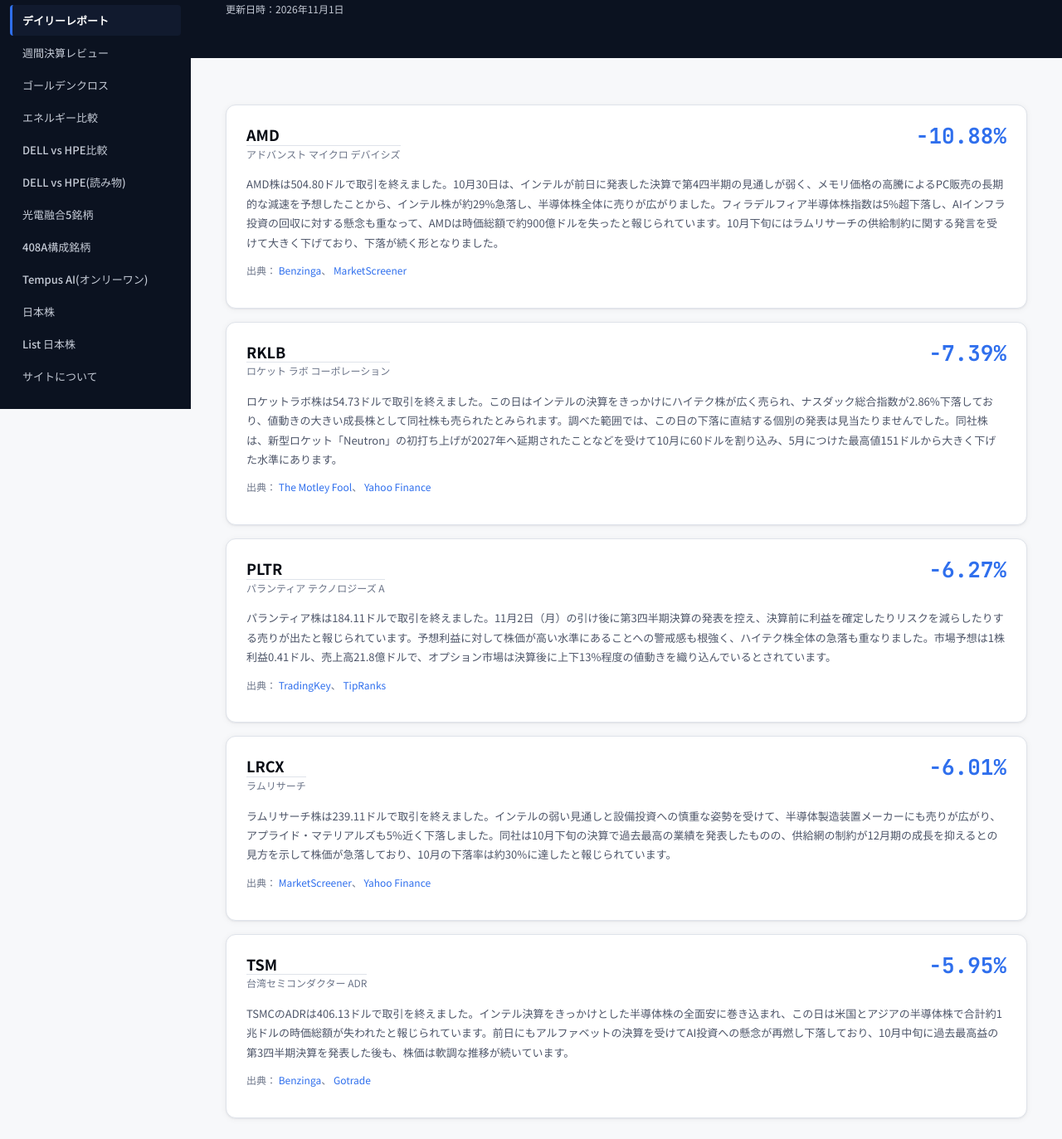
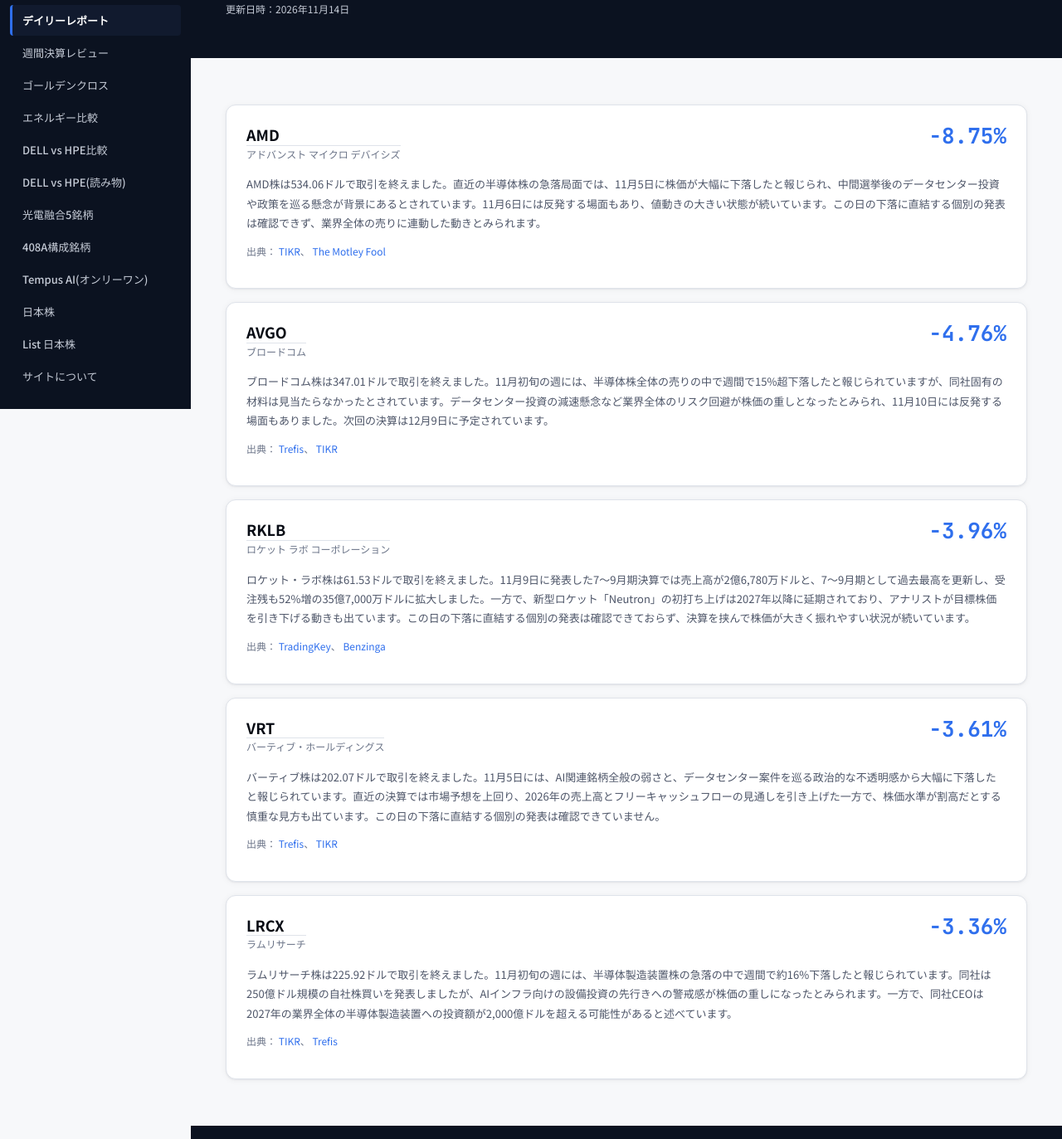
Before and after one commit to rio-tatibana/rio-quant-report, a plain HTML site: page daily-report.html in a window 1280 px wide. Shown: the part 307-1680 px from the top of the page at 83% size. Drawn offline with Linux system fonts and the light colour scheme.

Commit message:
Update
Co-Authored-By: Claude Haiku 5.5 <noreply@anthropic.com>

```diff
--- a/daily-report.html
+++ b/daily-report.html
@@ -31,12 +31,12 @@
       <div class="container">
         <div class="eyebrow">DAILY MOVERS REPORT</div>
         <h1>デイリーレポート：値動き上位5銘柄</h1>
-        <p>保有ポートフォリオ32銘柄のうち、直近営業日（2026年10月30日）の値動きが大きかった上位5銘柄について、株価変動の背景・直近の決算内容をまとめました。</p>
+        <p>保有ポートフォリオ32銘柄のうち、直近営業日（2026年11月13日）の値動きが大きかった上位5銘柄について、株価変動の背景をまとめました。</p>
         <div class="methodology">
           <b>このレポートについて</b><br>
           data/stocks.json の前日比（ret_1d）が大きい順（絶対値ベース）に5銘柄を自動抽出し、各銘柄の直近ニュース・決算発表の内容をもとにrioが要約しています。投資助言ではありません。
         </div>
-        <p class="source-links">更新日時：2026年11月1日</p>
+        <p class="source-links">更新日時：2026年11月14日</p>
       </div>
     </section>
 
@@ -46,75 +46,75 @@
           <div class="mover-card">
             <div class="mover-card-head">
               <div class="name-cell"><span class="ticker">AMD</span><span class="company">アドバンスト マイクロ デバイシズ</span></div>
-              <span class="mover-ret down">-10.88%</span>
+              <span class="mover-ret down">-8.75%</span>
             </div>
             <p class="mover-body">
-              AMD株は504.80ドルで取引を終えました。10月30日は、インテルが前日に発表した決算で第4四半期の見通しが弱く、メモリ価格の高騰によるPC販売の長期的な減速を予想したことから、インテル株が約29%急落し、半導体株全体に売りが広がりました。フィラデルフィア半導体株指数は5%超下落し、AIインフラ投資の回収に対する懸念も重なって、AMDは時価総額で約900億ドルを失ったと報じられています。10月下旬にはラムリサーチの供給制約に関する発言を受けて大きく下げており、下落が続く形となりました。
+              AMD株は534.06ドルで取引を終えました。直近の半導体株の急落局面では、11月5日に株価が大幅に下落したと報じられ、中間選挙後のデータセンター投資や政策を巡る懸念が背景にあるとされています。11月6日には反発する場面もあり、値動きの大きい状態が続いています。この日の下落に直結する個別の発表は確認できず、業界全体の売りに連動した動きとみられます。
             </p>
             <p class="mover-source">
               出典：
-              <a href="https://www.benzinga.com/markets/tech/26/10/62749985/chip-stocks-1-trillion-wipeout-intel-nvidia-amd-tsmc-broadcom" target="_blank" rel="noopener">Benzinga</a>、
-              <a href="https://www.marketscreener.com/news/semiconductor-stocks-fall-as-intel-earnings-trigger-broad-tech-selloff-ce785fdbdc8ffe23" target="_blank" rel="noopener">MarketScreener</a>
+              <a href="https://www.tikr.com/blog/amd-stock-dropped-11-last-week-is-intels-pc-warning-really-that-bad" target="_blank" rel="noopener">TIKR</a>、
+              <a href="https://www.fool.com/investing/2026/11/05/why-amd-stock-is-down-today/" target="_blank" rel="noopener">The Motley Fool</a>
+            </p>
+          </div>
+
+          <div class="mover-card">
+            <div class="mover-card-head">
+              <div class="name-cell"><span class="ticker">AVGO</span><span class="company">ブロードコム</span></div>
+              <span class="mover-ret down">-4.76%</span>
+            </div>
+            <p class="mover-body">
+              ブロードコム株は347.01ドルで取引を終えました。11月初旬の週には、半導体株全体の売りの中で週間で15%超下落したと報じられていますが、同社固有の材料は見当たらなかったとされています。データセンター投資の減速懸念など業界全体のリスク回避が株価の重しとなったとみられ、11月10日には反発する場面もありました。次回の決算は12月9日に予定されています。
+            </p>
+            <p class="mover-source">
+              出典：
+              <a href="https://www.trefis.com/stock/avgo/articles/623354/what-just-happened-to-broadcom-stock/2026-11-06" target="_blank" rel="noopener">Trefis</a>、
+              <a href="https://www.tikr.com/blog/broadcom-just-dropped-15-in-a-week-is-it-time-to-sell-or-load-up" target="_blank" rel="noopener">TIKR</a>
             </p>
           </div>
 
           <div class="mover-card">
             <div class="mover-card-head">
               <div class="name-cell"><span class="ticker">RKLB</span><span class="company">ロケット ラボ コーポレーション</span></div>
-              <span class="mover-ret down">-7.39%</span>
+              <span class="mover-ret down">-3.96%</span>
             </div>
             <p class="mover-body">
-              ロケットラボ株は54.73ドルで取引を終えました。この日はインテルの決算をきっかけにハイテク株が広く売られ、ナスダック総合指数が2.86%下落しており、値動きの大きい成長株として同社株も売られたとみられます。調べた範囲では、この日の下落に直結する個別の発表は見当たりませんでした。同社株は、新型ロケット「Neutron」の初打ち上げが2027年へ延期されたことなどを受けて10月に60ドルを割り込み、5月につけた最高値151ドルから大きく下げた水準にあります。
+              ロケット・ラボ株は61.53ドルで取引を終えました。11月9日に発表した7〜9月期決算では売上高が2億6,780万ドルと、7〜9月期として過去最高を更新し、受注残も52%増の35億7,000万ドルに拡大しました。一方で、新型ロケット「Neutron」の初打ち上げは2027年以降に延期されており、アナリストが目標株価を引き下げる動きも出ています。この日の下落に直結する個別の発表は確認できておらず、決算を挟んで株価が大きく振れやすい状況が続いています。
             </p>
             <p class="mover-source">
               出典：
-              <a href="https://www.fool.com/investing/2026/10/30/rocket-lab-is-it-finally-time-to-buy-below-60/" target="_blank" rel="noopener">The Motley Fool</a>、
-              <a href="https://finance.yahoo.com/markets/live/stock-market-today-friday-october-30-dow-sp-500-nasdaq-amazon-intel-ai-sell-off-191429143.html" target="_blank" rel="noopener">Yahoo Finance</a>
+              <a href="https://www.tradingkey.com/analysis/stocks/us-stocks/262300436-rocket-lab-stock-reclaims-55-record-q3-backlog-68-trendline-november-11-2026-tradingkey" target="_blank" rel="noopener">TradingKey</a>、
+              <a href="https://www.benzinga.com/trading-ideas/long-ideas/26/11/63209637/rocket-lab-stock-wall-street-cuts" target="_blank" rel="noopener">Benzinga</a>
             </p>
           </div>
 
           <div class="mover-card">
             <div class="mover-card-head">
-              <div class="name-cell"><span class="ticker">PLTR</span><span class="company">パランティア テクノロジーズ A</span></div>
-              <span class="mover-ret down">-6.27%</span>
+              <div class="name-cell"><span class="ticker">VRT</span><span class="company">バーティブ・ホールディングス</span></div>
+              <span class="mover-ret down">-3.61%</span>
             </div>
             <p class="mover-body">
-              パランティア株は184.11ドルで取引を終えました。11月2日（月）の引け後に第3四半期決算の発表を控え、決算前に利益を確定したりリスクを減らしたりする売りが出たと報じられています。予想利益に対して株価が高い水準にあることへの警戒感も根強く、ハイテク株全体の急落も重なりました。市場予想は1株利益0.41ドル、売上高21.8億ドルで、オプション市場は決算後に上下13%程度の値動きを織り込んでいるとされています。
+              バーティブ株は202.07ドルで取引を終えました。11月5日には、AI関連銘柄全般の弱さと、データセンター案件を巡る政治的な不透明感から大幅に下落したと報じられています。直近の決算では市場予想を上回り、2026年の売上高とフリーキャッシュフローの見通しを引き上げた一方で、株価水準が割高だとする慎重な見方も出ています。この日の下落に直結する個別の発表は確認できていません。
             </p>
             <p class="mover-source">
               出典：
-              <a href="https://www.tradingkey.com/news/market-movers/262260991-market-movers-pltr-20261030" target="_blank" rel="noopener">TradingKey</a>、
-              <a href="https://www.tipranks.com/news/palantir-q3-earnings-are-on-nov-2-options-traders-brace-for-a-13-3-move-in-pltr-stock" target="_blank" rel="noopener">TipRanks</a>
+              <a href="https://www.trefis.com/stock/vrt/articles/623340/what-is-behind-the-drop-in-vertiv-stock/2026-11-06" target="_blank" rel="noopener">Trefis</a>、
+              <a href="https://www.tikr.com/blog/vertiv-beat-by-550-million-last-week-it-has-lost-23-since-tuesdays-vote" target="_blank" rel="noopener">TIKR</a>
             </p>
           </div>
 
           <div class="mover-card">
             <div class="mover-card-head">
               <div class="name-cell"><span class="ticker">LRCX</span><span class="company">ラムリサーチ</span></div>
-              <span class="mover-ret down">-6.01%</span>
+              <span class="mover-ret down">-3.36%</span>
             </div>
             <p class="mover-body">
-              ラムリサーチ株は239.11ドルで取引を終えました。インテルの弱い見通しと設備投資への慎重な姿勢を受けて、半導体製造装置メーカーにも売りが広がり、アプライド・マテリアルズも5%近く下落しました。同社は10月下旬の決算で過去最高の業績を発表したものの、供給網の制約が12月期の成長を抑えるとの見方を示して株価が急落しており、10月の下落率は約30%に達したと報じられています。
+              ラムリサーチ株は225.92ドルで取引を終えました。11月初旬の週には、半導体製造装置株の急落の中で週間で約16%下落したと報じられています。同社は250億ドル規模の自社株買いを発表しましたが、AIインフラ向けの設備投資の先行きへの警戒感が株価の重しになったとみられます。一方で、同社CEOは2027年の業界全体の半導体製造装置への投資額が2,000億ドルを超える可能性があると述べています。
             </p>
             <p class="mover-source">
               出典：
-              <a href="https://www.marketscreener.com/news/semiconductor-stocks-fall-as-intel-earnings-trigger-broad-tech-selloff-ce785fdbdc8ffe23" target="_blank" rel="noopener">MarketScreener</a>、
-              <a href="https://finance.yahoo.com/markets/article/chip-stocks-fall-as-equipment-maker-lam-research-cites-supply-chain-constraints-130648719.html" target="_blank" rel="noopener">Yahoo Finance</a>
-            </p>
-          </div>
-
-          <div class="mover-card">
-            <div class="mover-card-head">
-              <div class="name-cell"><span class="ticker">TSM</span><span class="company">台湾セミコンダクター ADR</span></div>
-              <span class="mover-ret down">-5.95%</span>
-            </div>
-            <p class="mover-body">
-              TSMCのADRは406.13ドルで取引を終えました。インテル決算をきっかけとした半導体株の全面安に巻き込まれ、この日は米国とアジアの半導体株で合計約1兆ドルの時価総額が失われたと報じられています。前日にもアルファベットの決算を受けてAI投資への懸念が再燃し下落しており、10月中旬に過去最高益の第3四半期決算を発表した後も、株価は軟調な推移が続いています。
-            </p>
-            <p class="mover-source">
-              出典：
-              <a href="https://www.benzinga.com/markets/tech/26/10/62749985/chip-stocks-1-trillion-wipeout-intel-nvidia-amd-tsmc-broadcom" target="_blank" rel="noopener">Benzinga</a>、
-              <a href="https://www.heygotrade.com/en/news/tsmc-tsm-stock-news-october-30-2026/" target="_blank" rel="noopener">Gotrade</a>
+              <a href="https://www.tikr.com/blog/lam-research-sinks-16-applied-materials-15-in-a-week-lam-responds-with-25-billion-buyback" target="_blank" rel="noopener">TIKR</a>、
+              <a href="https://www.trefis.com/stock/lrcx/articles/622263/is-lam-research-stocks-fall-a-bargain-or-a-warning/2026-11-03" target="_blank" rel="noopener">Trefis</a>
             </p>
           </div>
 
```
